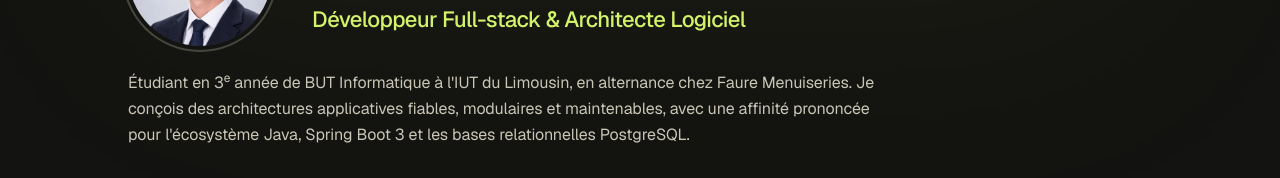
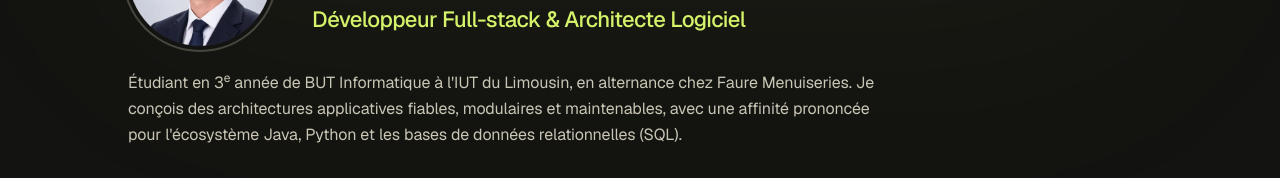
Before and after one commit to bmarty75/portfolio, a React (Vite) app: page / in a window 1280 px wide. Shown: the part 270-448 px from the top of the page. Built offline with nearby package versions, Linux system fonts and the light colour scheme.

Commit message:
Accroche du Hero : Java, Python et bases de données relationnelles

```diff
--- a/src/components/Hero.tsx
+++ b/src/components/Hero.tsx
@@ -39,8 +39,8 @@ export const Hero = () => (
       <p className="max-w-3xl text-body-lg leading-relaxed text-on-surface-variant">
         Étudiant en 3<sup>e</sup> année de BUT Informatique à l&apos;IUT du Limousin, en alternance
         chez {ALTERNANCE.company}. Je conçois des architectures applicatives fiables, modulaires et
-        maintenables, avec une affinité prononcée pour l&apos;écosystème Java, Spring Boot 3 et les
-        bases relationnelles PostgreSQL.
+        maintenables, avec une affinité prononcée pour l&apos;écosystème Java, Python et les bases de
+        données relationnelles (SQL).
       </p>
     </div>
 
```
